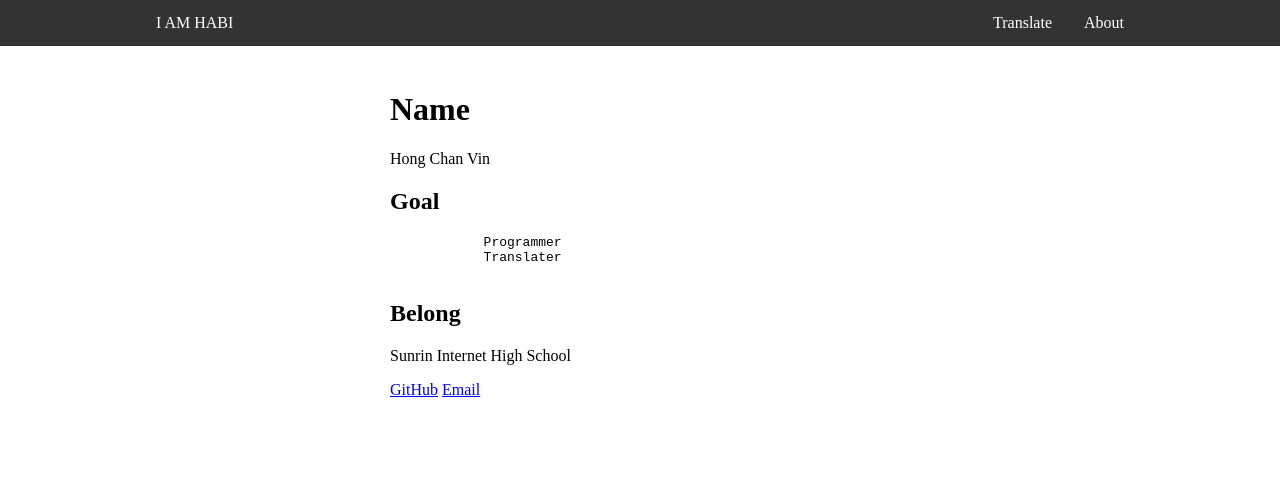
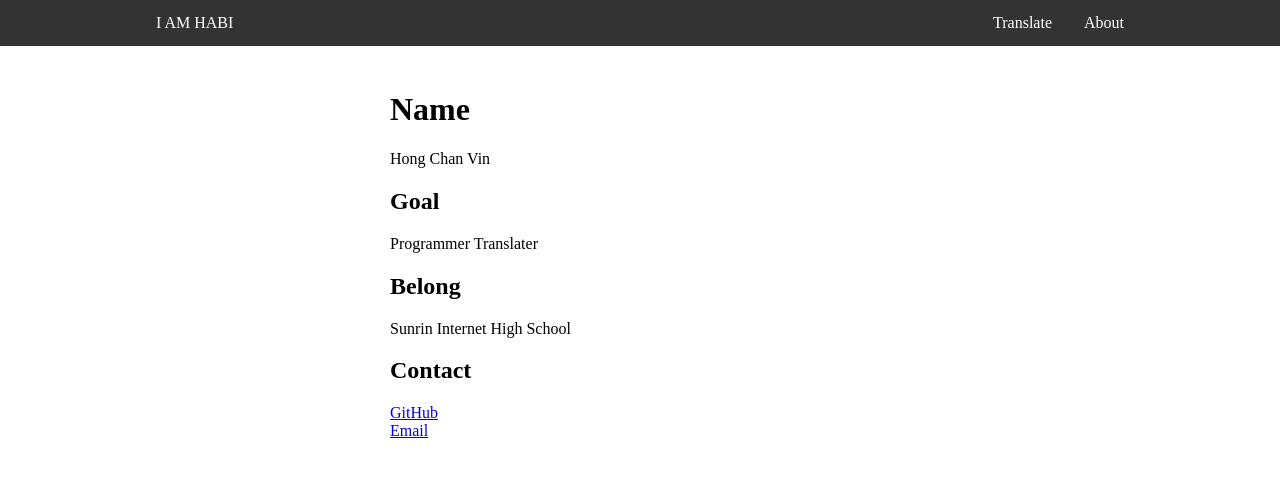
Before and after one commit to iamhabi/iamhabi.github.io, a Jekyll site: the page built from about/index.html, in a window 1280 px wide. Shown: the top 477 px of the page. Built offline with Jekyll 4.4.1, drawn with Linux system fonts in a browser that asks for light colours.

Commit message:
About Me

```diff
--- a/about/index.html
+++ b/about/index.html
@@ -8,14 +8,13 @@ title: About Me
         <h1>Name</h1>
         <p>Hong Chan Vin</p>
         <h2>Goal</h2>
-        <pre>
-            Programmer
-            Translater
-        </pre>
+        Programmer
+        Translater
         <h2>Belong</h2>
         <p>Sunrin Internet High School</p>
 
-        <a href="https://github.com/iamhabi">GitHub</a>
+        <h2>Contact</h2>
+        <a href="https://github.com/iamhabi">GitHub</a><br>
         <a href="mailto:chanvinhong@gmail.com">Email</a>
     </div>
 </div>
```
